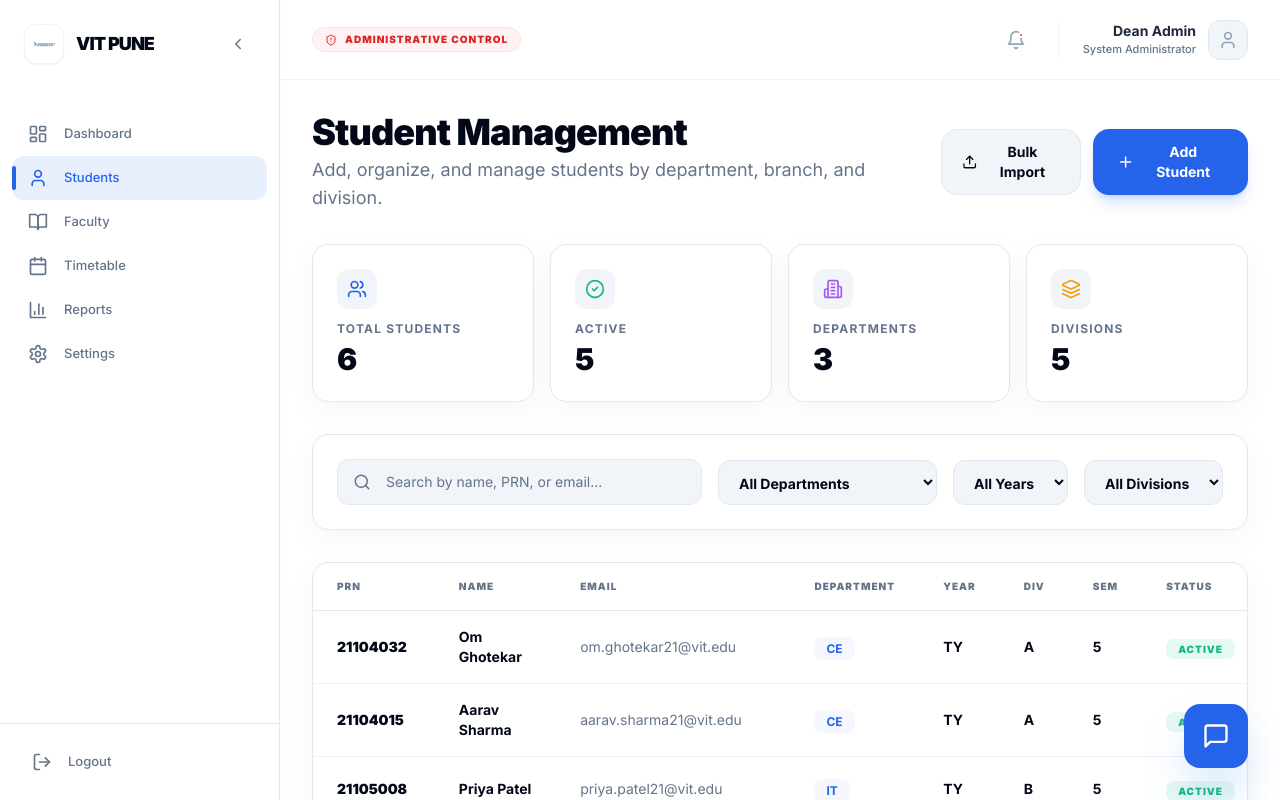
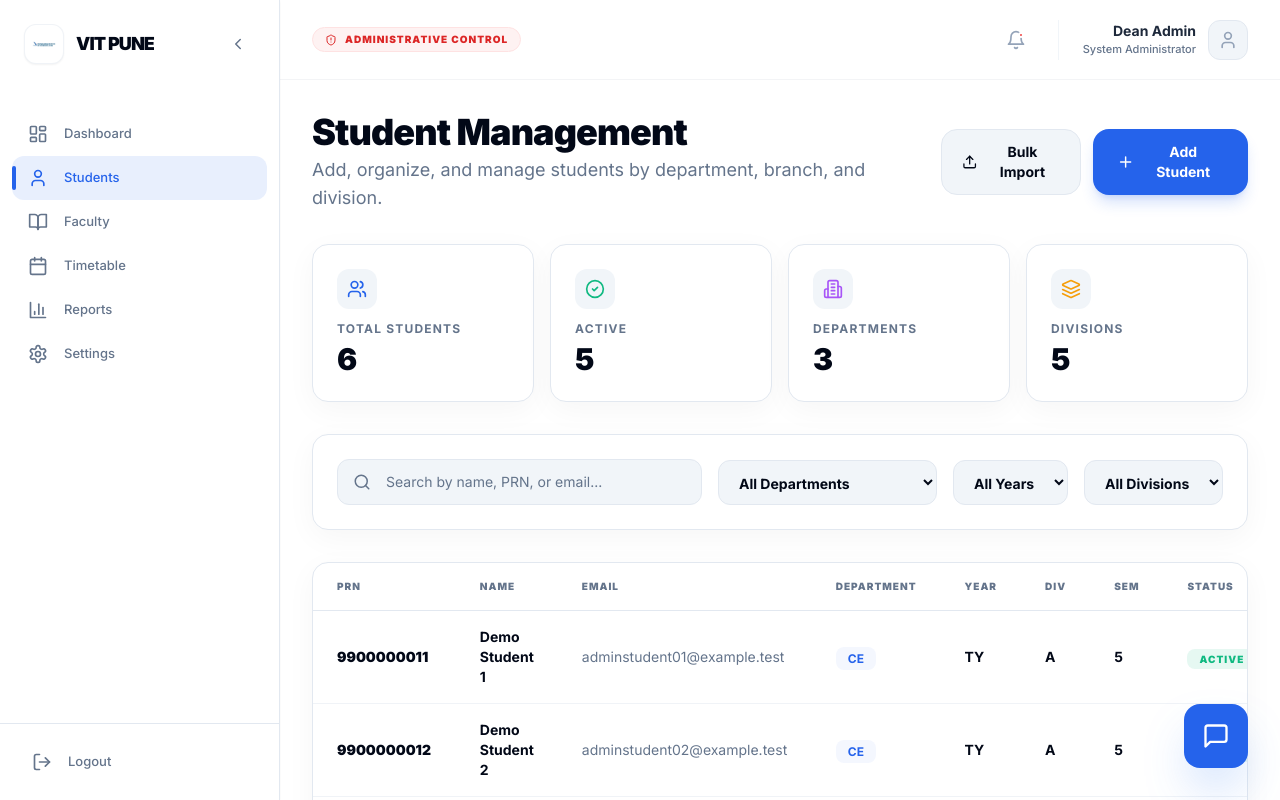
Before and after one commit to omghotekar01-dotcom/VIT_PORTAL, a Next.js app in the folder frontend/: page /admin/students in a window 1280 px wide. Shown: the top 800 px of the page. Built offline with nearby package versions, Linux system fonts and the light colour scheme.

Commit message:
privacy: replace mock admin roster with fictional students

```diff
--- a/frontend/src/app/admin/students/page.tsx
+++ b/frontend/src/app/admin/students/page.tsx
@@ -31,12 +31,12 @@ const emptyForm: StudentForm = {
 
 // Mock student data for UI demonstration
 const mockStudents = [
-  { _id: '1', prn: '21104032', name: 'Om Ghotekar', email: 'om.ghotekar21@vit.edu', department: 'Computer Engineering', branch: 'CE', year: 'TY', division: 'A', rollNumber: '32', semester: 5, admissionYear: 2021, status: 'active', gender: 'Male' },
-  { _id: '2', prn: '21104015', name: 'Aarav Sharma', email: 'aarav.sharma21@vit.edu', department: 'Computer Engineering', branch: 'CE', year: 'TY', division: 'A', rollNumber: '15', semester: 5, admissionYear: 2021, status: 'active', gender: 'Male' },
-  { _id: '3', prn: '21105008', name: 'Priya Patel', email: 'priya.patel21@vit.edu', department: 'Information Technology', branch: 'IT', year: 'TY', division: 'B', rollNumber: '08', semester: 5, admissionYear: 2021, status: 'active', gender: 'Female' },
-  { _id: '4', prn: '22104045', name: 'Rohan Deshmukh', email: 'rohan.deshmukh22@vit.edu', department: 'Computer Engineering', branch: 'CE', year: 'SY', division: 'B', rollNumber: '45', semester: 3, admissionYear: 2022, status: 'active', gender: 'Male' },
-  { _id: '5', prn: '22106012', name: 'Sneha Kulkarni', email: 'sneha.kulkarni22@vit.edu', department: 'Mechanical Engineering', branch: 'ME', year: 'SY', division: 'A', rollNumber: '12', semester: 3, admissionYear: 2022, status: 'inactive', gender: 'Female' },
-  { _id: '6', prn: '23104003', name: 'Vikram Singh', email: 'vikram.singh23@vit.edu', department: 'Computer Engineering', branch: 'CE', year: 'FY', division: 'C', rollNumber: '03', semester: 1, admissionYear: 2023, status: 'active', gender: 'Male' },
+  { _id: '1', prn: '9900000011', name: 'Demo Student 1', email: 'adminstudent01@example.test', department: 'Computer Engineering', branch: 'CE', year: 'TY', division: 'A', rollNumber: '32', semester: 5, admissionYear: 2021, status: 'active', gender: 'Male' },
+  { _id: '2', prn: '9900000012', name: 'Demo Student 2', email: 'adminstudent02@example.test', department: 'Computer Engineering', branch: 'CE', year: 'TY', division: 'A', rollNumber: '15', semester: 5, admissionYear: 2021, status: 'active', gender: 'Male' },
+  { _id: '3', prn: '9900000013', name: 'Demo Student 3', email: 'adminstudent03@example.test', department: 'Information Technology', branch: 'IT', year: 'TY', division: 'B', rollNumber: '08', semester: 5, admissionYear: 2021, status: 'active', gender: 'Female' },
+  { _id: '4', prn: '9900000014', name: 'Demo Student 4', email: 'adminstudent04@example.test', department: 'Computer Engineering', branch: 'CE', year: 'SY', division: 'B', rollNumber: '45', semester: 3, admissionYear: 2022, status: 'active', gender: 'Male' },
+  { _id: '5', prn: '9900000015', name: 'Demo Student 5', email: 'adminstudent05@example.test', department: 'Mechanical Engineering', branch: 'ME', year: 'SY', division: 'A', rollNumber: '12', semester: 3, admissionYear: 2022, status: 'inactive', gender: 'Female' },
+  { _id: '6', prn: '9900000016', name: 'Demo Student 6', email: 'adminstudent06@example.test', department: 'Computer Engineering', branch: 'CE', year: 'FY', division: 'C', rollNumber: '03', semester: 1, admissionYear: 2023, status: 'active', gender: 'Male' },
 ]
 
 export default function AdminStudentsPage() {
@@ -295,7 +295,7 @@ export default function AdminStudentsPage() {
                   <label className="text-[10px] font-black uppercase tracking-widest text-muted-foreground mb-2 block">School Email *</label>
                   <input value={form.email} onChange={e => setForm({...form, email: e.target.value})}
                     className="w-full bg-secondary border border-border rounded-xl py-3 px-4 text-sm font-bold text-foreground focus:outline-none focus:ring-2 focus:ring-primary/20"
-                    placeholder="e.g., om.ghotekar21@vit.edu" />
+                    placeholder="e.g., student01@example.test" />
                 </div>
                 <div className="grid grid-cols-2 gap-4">
                   <div>
@@ -385,7 +385,7 @@ export default function AdminStudentsPage() {
                 </p>
                 <textarea value={bulkText} onChange={e => setBulkText(e.target.value)} rows={8}
                   className="w-full bg-secondary border border-border rounded-xl py-3 px-4 text-sm font-mono text-foreground focus:outline-none focus:ring-2 focus:ring-primary/20 resize-none"
-                  placeholder={`21104032, Om Ghotekar, om.ghotekar21@vit.edu, Computer Engineering, CE, TY, A, 32, 5\n21104015, Aarav Sharma, aarav.sharma21@vit.edu, Computer Engineering, CE, TY, A, 15, 5`} />
+                  placeholder={`9900000011, Demo Student 1, adminstudent01@example.test, Computer Engineering, CE, TY, A, 32, 5\n9900000012, Demo Student 2, adminstudent02@example.test, Computer Engineering, CE, TY, A, 15, 5`} />
               </div>
               <div className="p-8 border-t border-border flex justify-end gap-3">
                 <button onClick={() => setShowBulkModal(false)} className="px-6 py-3 rounded-xl bg-secondary text-foreground font-bold text-sm border border-border">Cancel</button>
```
